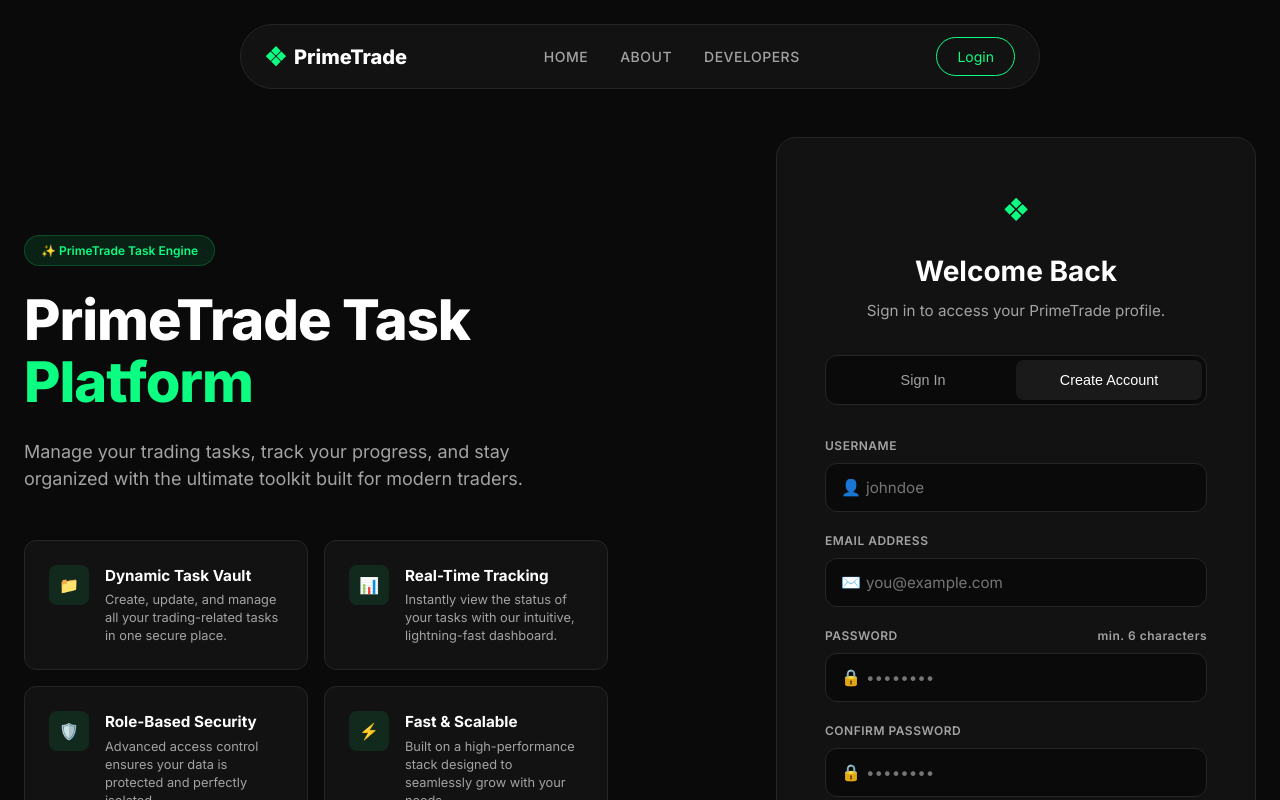
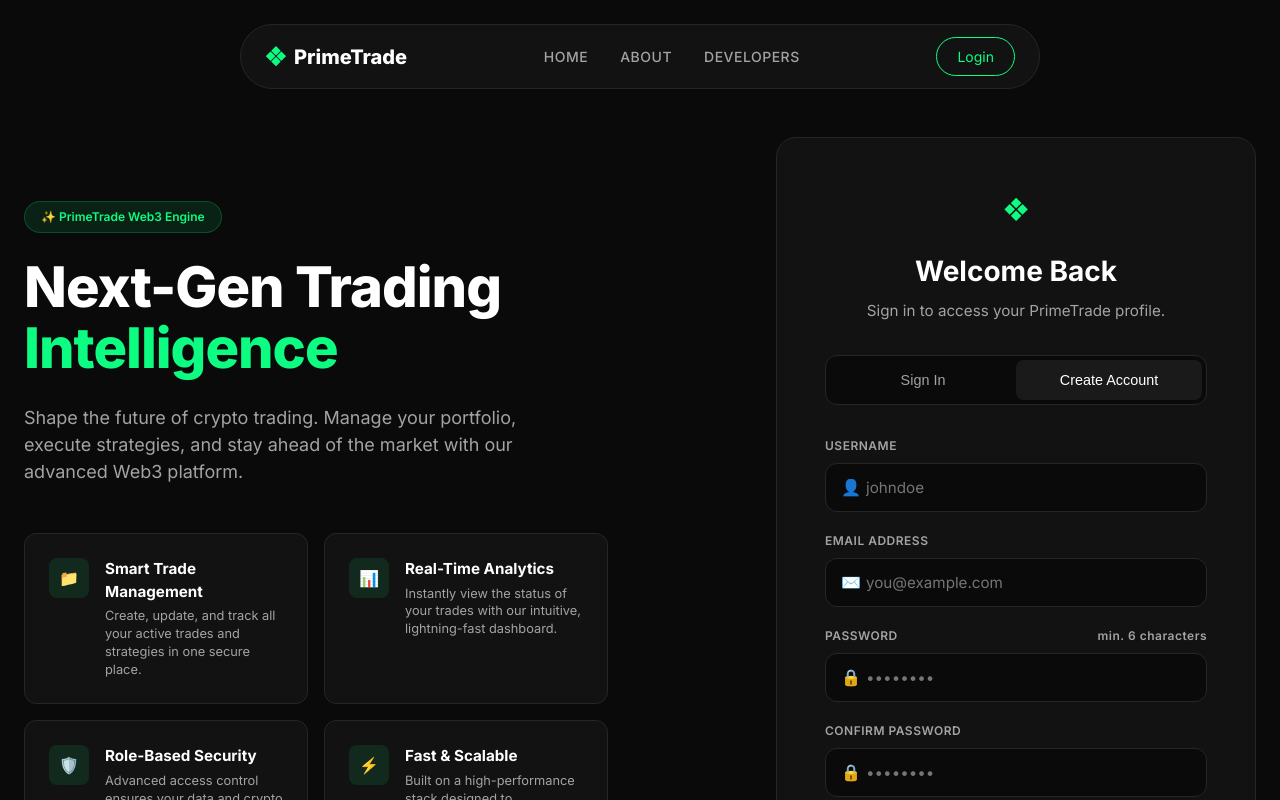
Before and after one commit to Palash-r26/PrimeTrade, a React app in the folder frontend/: page / in a window 1280 px wide. Shown: the top 800 px of the page. Built offline with nearby package versions, Linux system fonts and the light colour scheme; the HTML template or start-up script is replaced by a standard one.

Commit message:
Update AuthPage copy to reflect Web3 Trading Intelligence platform context

```diff
--- a/frontend/src/pages/AuthPage.jsx
+++ b/frontend/src/pages/AuthPage.jsx
@@ -48,41 +48,41 @@ const AuthPage = () => {
     <div className="container split-layout fade-up">
       {/* Left Content */}
       <div className="hero-content">
-        <div className="hero-badge">✨ PrimeTrade Task Engine</div>
+        <div className="hero-badge">✨ PrimeTrade Web3 Engine</div>
         <h1 className="hero-title">
-          PrimeTrade Task <br /><span className="text-accent">Platform</span>
+          Next-Gen Trading <br /><span className="text-accent">Intelligence</span>
         </h1>
         <p className="hero-desc">
-          Manage your trading tasks, track your progress, and stay organized with the ultimate toolkit built for modern traders.
+          Shape the future of crypto trading. Manage your portfolio, execute strategies, and stay ahead of the market with our advanced Web3 platform.
         </p>
 
         <div className="features-grid">
           <div className="feature-card">
             <div className="feature-icon">📁</div>
             <div className="feature-content">
-              <h4>Dynamic Task Vault</h4>
-              <p>Create, update, and manage all your trading-related tasks in one secure place.</p>
+              <h4>Smart Trade Management</h4>
+              <p>Create, update, and track all your active trades and strategies in one secure place.</p>
             </div>
           </div>
           <div className="feature-card">
             <div className="feature-icon">📊</div>
             <div className="feature-content">
-              <h4>Real-Time Tracking</h4>
-              <p>Instantly view the status of your tasks with our intuitive, lightning-fast dashboard.</p>
+              <h4>Real-Time Analytics</h4>
+              <p>Instantly view the status of your trades with our intuitive, lightning-fast dashboard.</p>
             </div>
           </div>
           <div className="feature-card">
             <div className="feature-icon">🛡️</div>
             <div className="feature-content">
               <h4>Role-Based Security</h4>
-              <p>Advanced access control ensures your data is protected and perfectly isolated.</p>
+              <p>Advanced access control ensures your data and crypto assets are protected and perfectly isolated.</p>
             </div>
           </div>
           <div className="feature-card">
             <div className="feature-icon">⚡</div>
             <div className="feature-content">
               <h4>Fast & Scalable</h4>
-              <p>Built on a high-performance stack designed to seamlessly grow with your needs.</p>
+              <p>Built on a high-performance stack designed to seamlessly grow with your trading volume.</p>
             </div>
           </div>
         </div>
```
